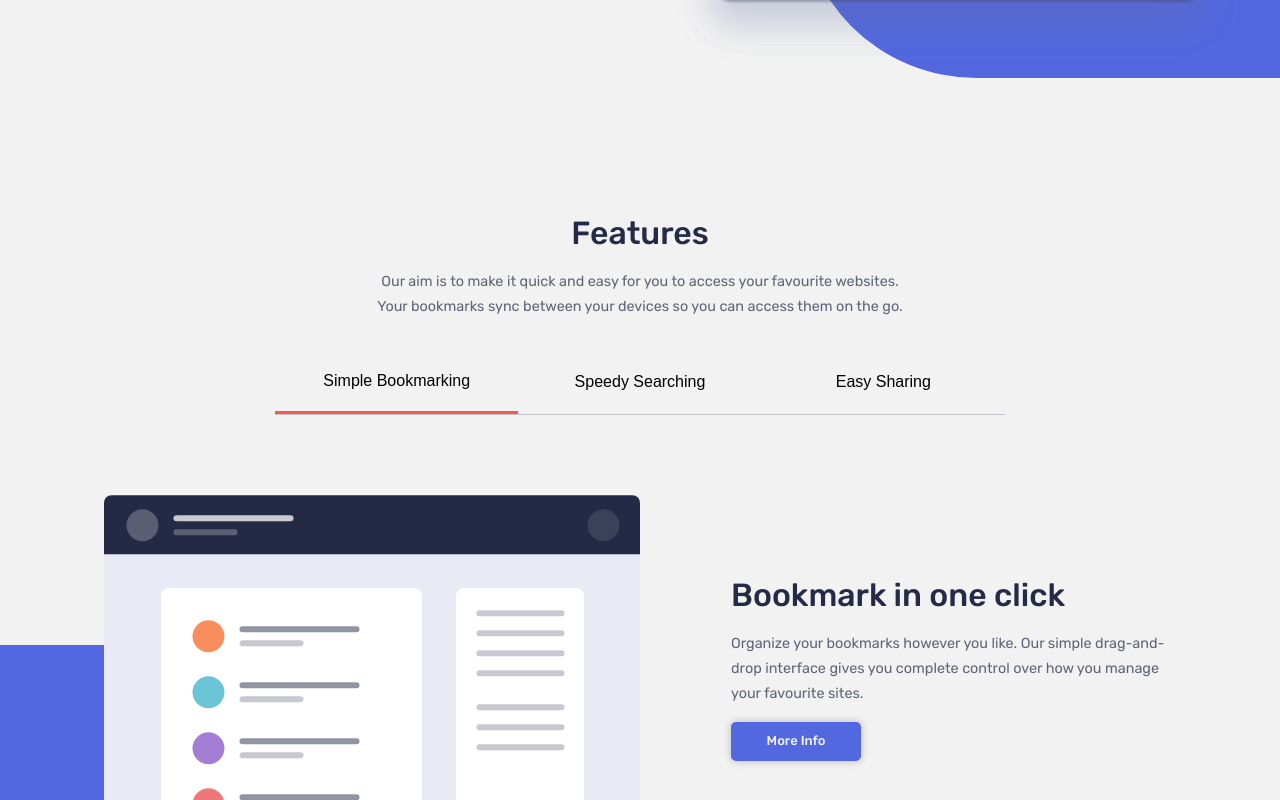
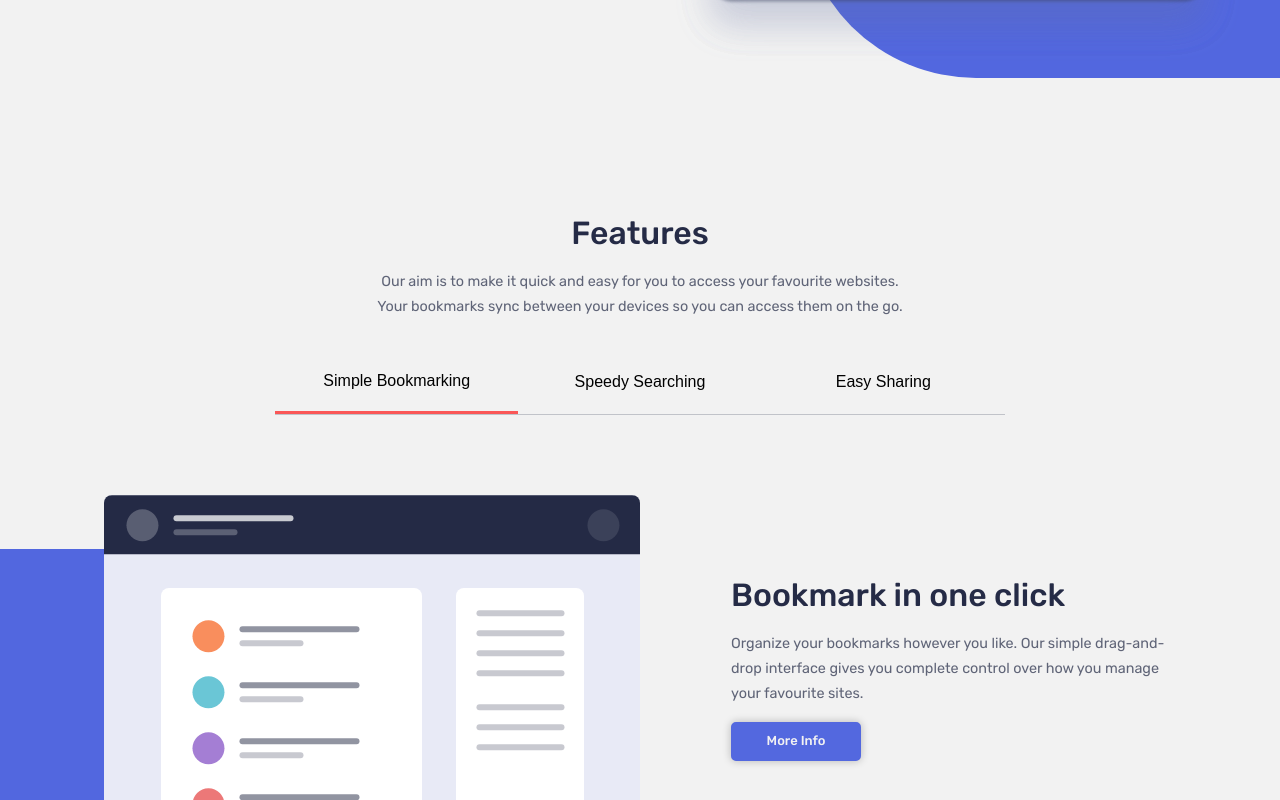
Before and after one commit to folathecoder/bookmark-landing-page, a React (Create React App) app: page / in a window 1280 px wide. Shown: the part 540-1340 px from the top of the page. Built offline with nearby package versions, Linux system fonts and the light colour scheme.

Commit message:
Improved Markup

```diff
--- a/src/components/FeatureSection/FeatureSection.jsx
+++ b/src/components/FeatureSection/FeatureSection.jsx
@@ -17,7 +17,6 @@ import Button from "../Button/Button";
 
 const FeatureSection = ({ featureData }) => {
   const [clicked, setClicked] = useState(0);
-
 
   //TODO: Handle tab click event to extract index and update state
   const handleClick = (index) => {
--- a/src/components/FeatureSection/FeatureSectionStyles.js
+++ b/src/components/FeatureSection/FeatureSectionStyles.js
@@ -23,7 +23,7 @@ export const FeatureContainer = styled.section`
 
   @media ${QUERIES.tablet} {
     background-size: 62.5rem 22rem;
-    background-position: -30rem 32rem;
+    background-position: -30rem 26rem;
   }
 
   @media ${QUERIES.megaDesktop} {
@@ -90,7 +90,6 @@ export const FeatureContentWrap = styled.div`
   max-width: 100%;
   min-height: 7rem;
   margin: 2rem 0rem;
-  /* background-color: pink; */
   display: flex;
   flex-direction: column;
   align-items: center;
@@ -119,7 +118,6 @@ export const FeatureContent = styled.div`
 export const FeatureContentInner = styled.div`
   max-width: 27.8125rem;
   margin-top: 2rem;
-  /* background-color: red; */
 
   @media ${QUERIES.tablet} {
     margin-top: 0rem;
--- a/src/pages/Home/Home.jsx
+++ b/src/pages/Home/Home.jsx
@@ -6,6 +6,7 @@ import DownloadSection from "../../components/DownloadSection/DownloadSection";
 import CtaSection from "../../components/CtaSection/CtaSection";
 import FaqSection from "../../components/FaqSection/FaqSection";
 import Footer from "../../components/Footer/Footer";
+import { Main } from "../../styles/GlobalStyles";
 import { heroData } from "../../data/Home/HeroSectionData";
 import { brandData } from "../../data/global/brandData";
 import { menuData, btnData, socialData } from "../../data/global/menuData";
@@ -26,20 +27,16 @@ const Home = () => {
         btnData={btnData}
         socialData={socialData}
       />
-
+      <Main>
         <HeroSection heroData={heroData} />
-
-      <FeatureSection featureData={featureData}/>
-
+        <FeatureSection featureData={featureData} />
         <DownloadSection
           downloadData={downloadData}
           extensionData={extensionData}
         />
-
         <FaqSection faqData={faqData} />
-
         <CtaSection ctaData={ctaData} ctaFormData={ctaFormData} />
-
+      </Main>
       <Footer
         brandData={brandData}
         menuData={menuData}
--- a/src/styles/GlobalStyles.js
+++ b/src/styles/GlobalStyles.js
@@ -1,4 +1,4 @@
-import { createGlobalStyle } from "styled-components";
+import styled, { createGlobalStyle } from "styled-components";
 import { QUERIES } from "../helpers/MediaQueries";
 
 export const GlobalStyles = createGlobalStyle`
@@ -139,3 +139,5 @@ export const GlobalStyles = createGlobalStyle`
         }
     }
 `;
+
+export const Main = styled.main``;
```
Lines whose indentation alone changed are shown as unchanged.
